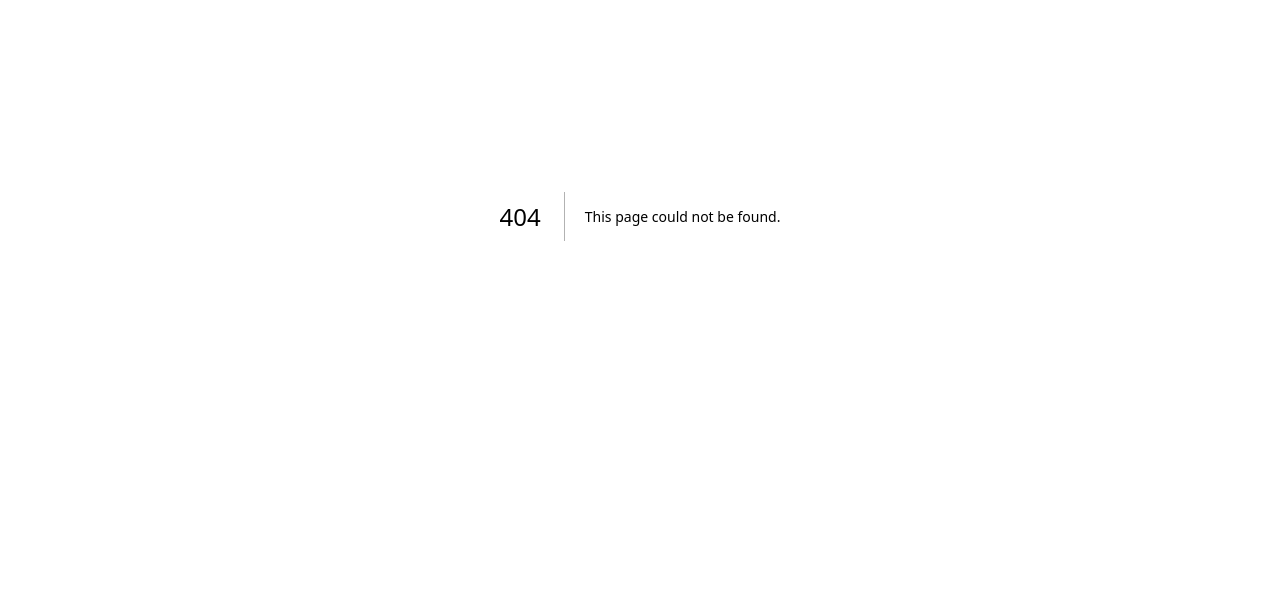
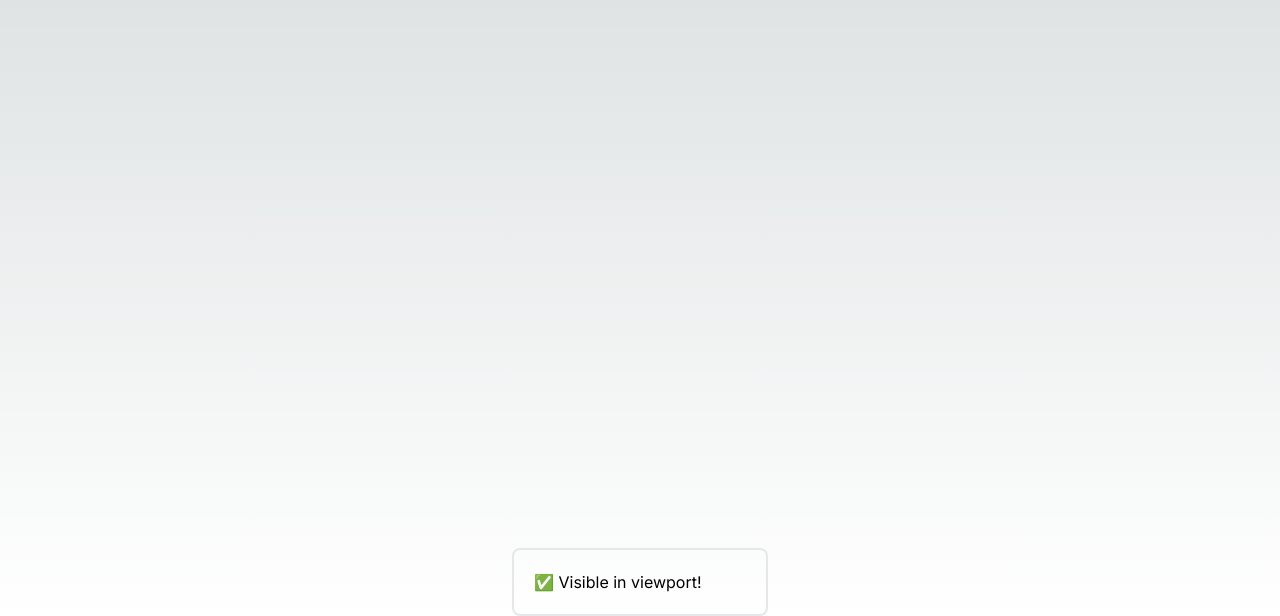
Before and after one commit to adrianksiazek/50-react-hooks, a Next.js app: page /use-intersection-observer in a window 1280 px wide. Before the commit this address had no page. Shown: the part 184-800 px from the top of the page. Built offline with nearby package versions, Linux system fonts and the light colour scheme.

Commit message:
feat: useIntersectionObserver

```diff
--- /dev/null
+++ b/app/(hooks)/use-intersection-observer/page.tsx
@@ -0,0 +1,37 @@
+"use client";
+
+import { useState, useEffect, useRef } from "react";
+
+export default function UseIntersectionObserverRoute() {
+  const [ref, entry] = useIntersectionObserver({
+    threshold: 0.9,
+  });
+
+  return (
+    <div className="flex flex-col items-center justify-center h-screen overflow-y-scroll">
+      <div className="h-[100vh] w-full text-center" />
+
+      <div ref={ref} className="mx-auto p-5 border-2 border-gray-200 rounded-lg w-64">
+        {entry?.isIntersecting ? "✅ Visible in viewport!" : "❌ Not visible yet."}
+      </div>
+    </div>
+  );
+}
+
+function useIntersectionObserver(options: IntersectionObserverInit = {}) {
+  const [entry, setEntry] = useState<IntersectionObserverEntry | null>(null);
+  const ref = useRef(null);
+
+  useEffect(() => {
+    const observer = new IntersectionObserver(([entry]) => setEntry(entry), options);
+
+    const currentRef = ref.current;
+    if (currentRef) observer.observe(currentRef);
+
+    return () => {
+      if (currentRef) observer.unobserve(currentRef);
+    };
+  }, [options]);
+
+  return [ref, entry] as const;
+}
--- a/app/routes.ts
+++ b/app/routes.ts
@@ -23,4 +23,10 @@ export const hooks = [
     id: "use-previous",
     path: "use-previous",
   },
+  {
+    name: "useIntersectionObserver",
+    description: "Track the visibility of an element with useIntersectionObserver.",
+    id: "use-intersection-observer",
+    path: "use-intersection-observer",
+  },
 ] as const;
```
